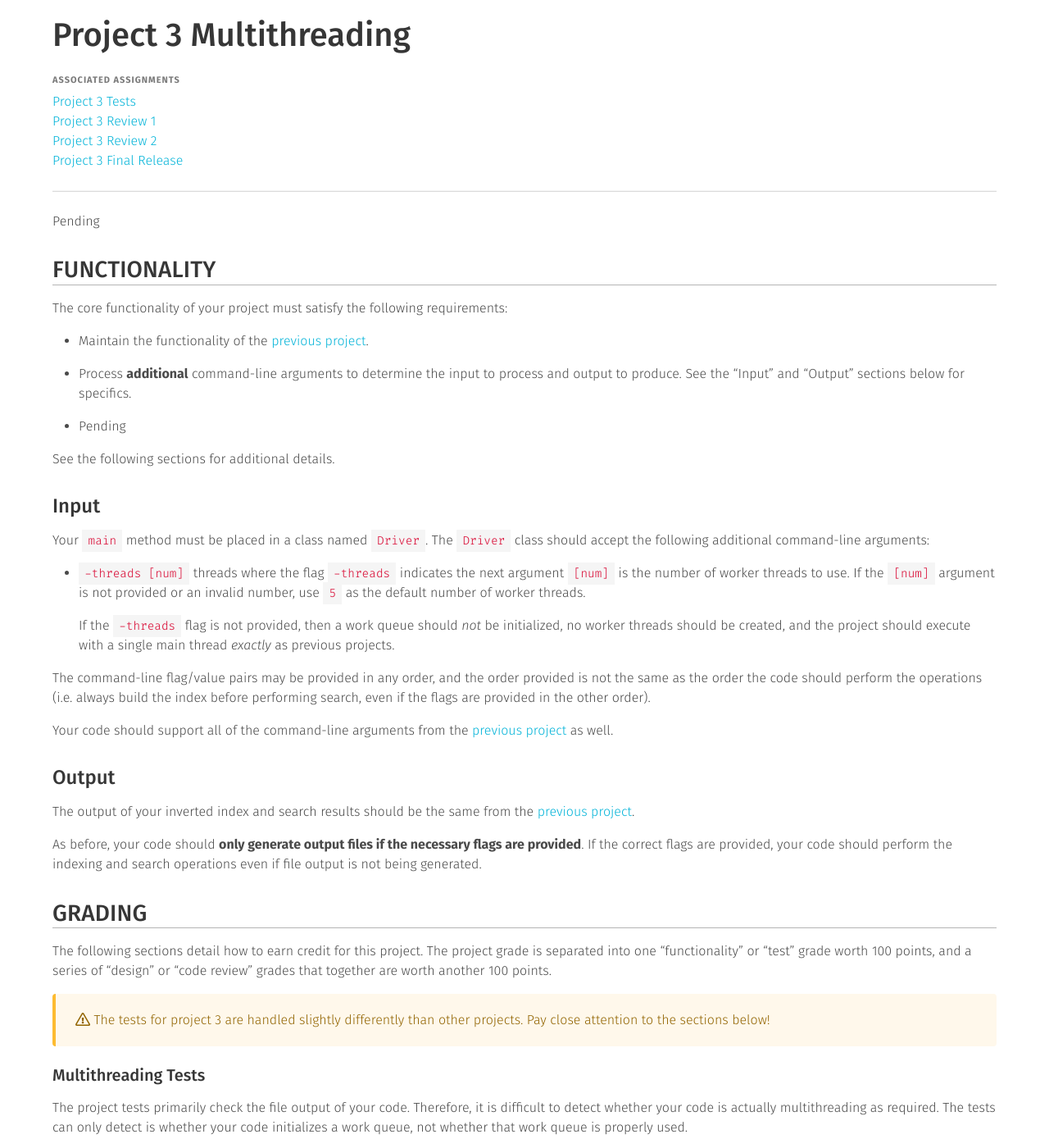
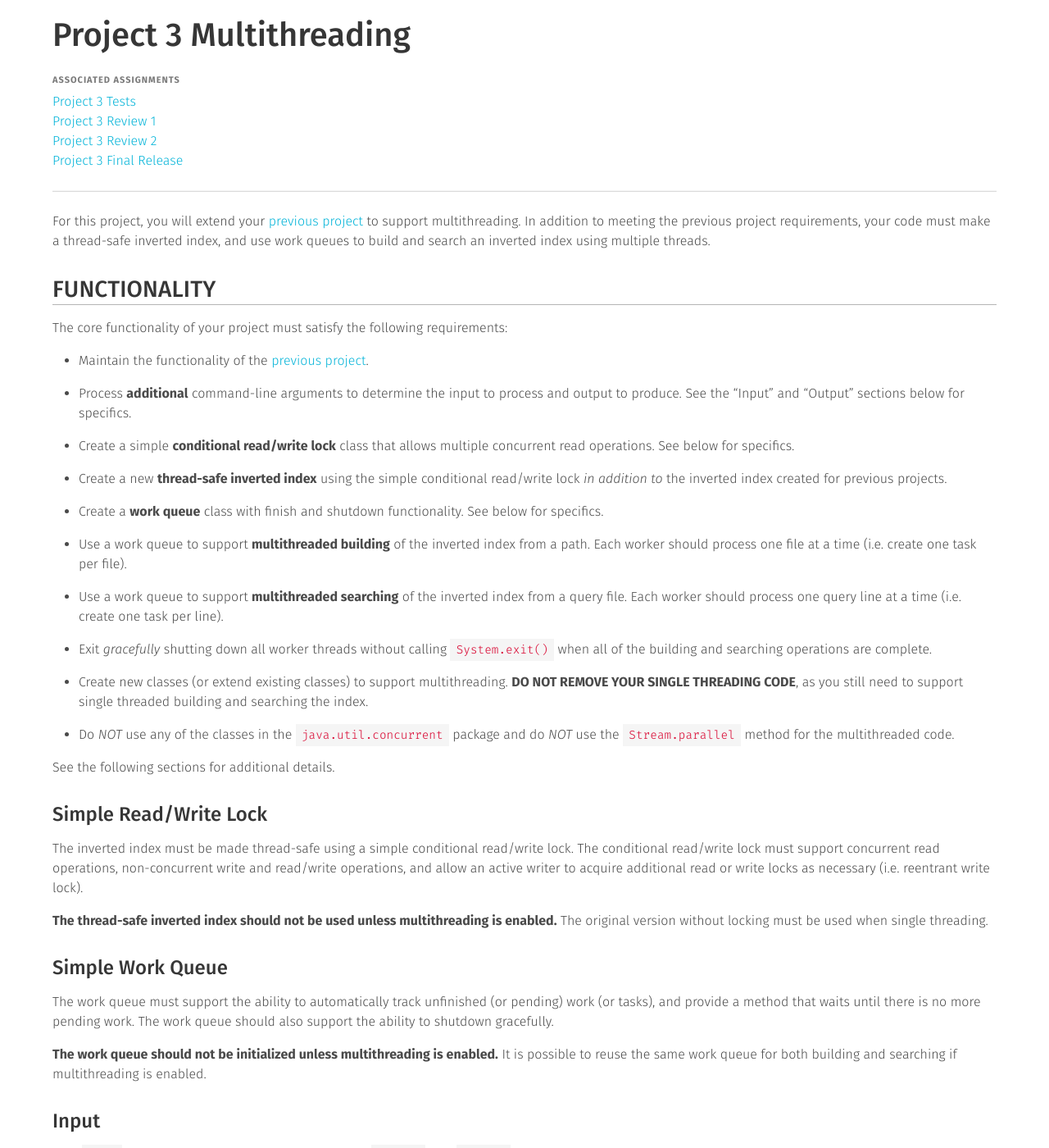
Before and after one commit to usf-cs272-spring2022/usf-cs272-spring2022.github.io, a Jekyll site: the page built from _projects/project-3.md, in a window 1280 px wide and 1400 px high, scrolled down 282 px. Shown: the whole window at 82% size. Built offline with Jekyll 4.4.1, drawn with Linux system fonts in a browser that asks for light colours; comment, search, counter and statistics services are not loaded; some of the changed text lies outside the part shown.

Commit message:
Filled in functionality

````diff
--- a/_projects/project-3.md
+++ b/_projects/project-3.md
@@ -25,7 +25,7 @@ assignments:
     link: 'https://usfca.instructure.com/courses/1605147/assignments/7166808'
 ---
 
-Pending
+For this project, you will extend your [previous project](project-{{ page.project | minus: 1 }}.html) to support multithreading. In addition to meeting the previous project requirements, your code must make a thread-safe inverted index, and use work queues to build and search an inverted index using multiple threads.
 
 ## Functionality
 {: .page-header }
@@ -36,9 +36,35 @@ The core functionality of your project must satisfy the following requirements:
 
   - Process **additional** command-line arguments to determine the input to process and output to produce. See the "Input" and "Output" sections below for specifics.
 
-  - Pending
+  - Create a simple **conditional read/write lock** class that allows multiple concurrent read operations. See below for specifics.
+
+  - Create a new **thread-safe inverted index** using the simple conditional read/write lock *in addition to* the inverted index created for previous projects.
+
+  - Create a **work queue** class with finish and shutdown functionality. See below for specifics.
+
+  - Use a work queue to support **multithreaded building** of the inverted index from a path. Each worker should process one file at a time (i.e. create one task per file).
+
+  - Use a work queue to support **multithreaded searching** of the inverted index from a query file. Each worker should process one query line at a time (i.e. create one task per line).
+
+  - Exit *gracefully* shutting down all worker threads without calling `System.exit()` when all of the building and searching operations are complete.
+
+  - Create new classes (or extend existing classes) to support multithreading. **DO NOT REMOVE YOUR SINGLE THREADING CODE**, as you still need to support single threaded building and searching the index.
+
+  - Do *NOT* use any of the classes in the `java.util.concurrent` package and do *NOT* use the `Stream.parallel` method for the multithreaded code.
 
 See the following sections for additional details.
+
+### Simple Read/Write Lock
+
+The inverted index must be made thread-safe using a simple conditional read/write lock. The conditional read/write lock must support concurrent read operations, non-concurrent write and read/write operations, and allow an active writer to acquire additional read or write locks as necessary (i.e. reentrant write lock).
+
+**The thread-safe inverted index should not be used unless multithreading is enabled.** The original version without locking must be used when single threading.
+
+### Simple Work Queue
+
+The work queue must support the ability to automatically track unfinished (or pending) work (or tasks), and provide a method that waits until there is no more pending work. The work queue should also support the ability to shutdown gracefully.
+
+**The work queue should not be initialized unless multithreading is enabled.** It is possible to reuse the same work queue for both building and searching if multithreading is enabled.
 
 ### Input
 
@@ -143,8 +169,23 @@ The following are a few examples (non-comprehensive) to illustrate the usage of
 Consider the following example:
 
 ```
-pending
+-text "input/text/simple/" -query "input/query/simple.txt" -results actual/search-exact-simple.json -threads 3
 ```
+
+The above arguments behave the same as [project {{ page.project | minus: 1 }}](project-{{ page.project | minus: 1 }}.html), except use `3` worker threads in a work queue to multithread both the building and search.
+
+```
+-text "input/text/simple/" -query "input/query/simple.txt" -results actual/search-exact-simple.json -threads
+```
+
+The above arguments are nearly the same, except use the default of `5` worker threads.
+
+
+```
+-text "input/text/simple/" -query "input/query/simple.txt" -results actual/search-exact-simple.json
+```
+
+This should behave *exactly* the same as [project {{ page.project | minus: 1 }}](project-{{ page.project | minus: 1 }}.html), using single-threading without any worker threads.
 
 ### Related Content
 
@@ -166,9 +207,33 @@ You should *not* wait until you have completed all of the associated homework as
 
 ### Hints
 
+**Do not start on this project until you understand the multithreading code shown in class.** If you are stuck on the code shown in class, we are here to help!
+
 Your goal should be to get to testable code as quickly as possible first, and then to focus on passing the functionality tests. One possible breakdown of tasks are:
 
-  - Pending
+  - Configure `log4j2` add debug messages in your code. Once you are certain a class is working, disable debug messages for that class in your `log4j2.xml` file.
+
+  - Extend your previous inverted index to create a thread-safe version using a conditional read/write lock.
+
+  - Create new code to build the index using a work queue (creating one task per file). Make sure your code still passes the tests.
+
+  - Create new code to process the query file using a work queue (creating one task per query line). Make sure your code still passes the tests.
+
+  - Test your code in a multitude of settings and with different numbers of threads. Some issues will only come up occasionally, or only on certain systems.
+
+  - Test your code with logging enabled. Then, test your code with logging completely disabled. Your code will run faster without logging, which sometimes causes some concurrency problems.
+
+**Do not worry about efficiency until after your first code review.** However, if you have had one code review and are running into issues, look for the following common issues:
+
+  - Make sure the code does not over-notify (e.g. wake up threads more often than necessary).
+
+  - Make sure the code does not over-finish (e.g. call finish more often than necessary).
+
+  - Make sure the code does not over-block (e.g. perform blocking operations within a loop).
+
+  - Make sure the code does not over-synchronize (e.g. preventing operations that could occur at the same time).
+
+These issues are best detected using logging.
 
 It is important to **get started early** so you have plenty of time to think about how you want to approach the project *and* start coding iteratively. Planning to complete the code in too large of a chunk is a recipe to get stuck and fall behind!
 
@@ -207,60 +271,5 @@ The core functionality of your project must satisfy the following requirements:
 
 The functionality of your project will be evaluated with various JUnit tests. Please see the [Testing](#testing) section for specifics.
 
-### Simple Read/Write Lock
-
-The custom simple read/write lock must support concurrent read operations, non-concurrent write and read/write operations, and allow an active writer to acquire additional read or write locks as necessary (i.e. reentrant write lock).
-
-### Simple Work Queue
-
-The work queue must support the ability to automatically track unfinished (or pending) work, and provide a method that waits until there is no more pending work. The work queue should also support the ability to shutdown gracefully.
-
-**The work queue should not be initialized unless multithreading is enabled.** It is possible to reuse the same work queue for both building and searching if multithreading is enabled.
-
-## Testing
-{: .page-header }
-
-Unlike previous projects, you only have to pass 100% of the tests in the `Project3aTest.java` group of JUnit tests to satisfy the project functionality requirements and sign up for your first project 3 code review. This test group does NOT include the long-running runtime tests that benchmark your single- versus multi-threading code.
-
-This is handled automatically by the Github Actions test script. If it detects a project `v3.0.x` release it will automatically run `Project3aTest.java`. For all other releases, like `v3.1.x`, it will run `Project3bTest.java` instead. This DOES include the long-running runtime tests that benchmark your code. Be prepared to wait!
-
-You must pass `Project3bTest.java` for followup code reviews and to earn the project design grade. This includes getting a speedup of at least `1.1x` faster on average using multi-threading. However, it is possible to get speedups of `1.7x` faster or more.
-
-<article class="message is-warning">
-  <div class="message-body"><i class="far fa-stopwatch"></i>&nbsp;Be patient. The tests for project 3 can take some time to complete, even if you have an efficient approach.</div>
-</article>
-
-## Hints
-{: .page-header }
-
-It is important to develop the project iteratively. One possible breakdown of tasks are:
-
-  - Get `log4j2` working and start adding debug messages in your code. Once you are certain a class is working, disable debug messages for that class in your `log4j2.xml` file.
-
-  - Consider extending your previous inverted index to create a thread-safe version. You may need to add additional functionality to your single-threaded versions.
-
-  - Modify how you build your index to use multithreading and a work queue. Make sure you still pass the unit tests.
-
-  - Modify how you search your index to use multithreading and a work queue. Make sure you still pass the unit tests.
-
-  - Test your code in a multitude of settings and with different numbers of threads. Some issues will only come up occasionally, or only on certain systems.
-
-  - Test your code with logging enabled, and then test your code with logging completely disabled. Your code will run faster without logging, which sometimes causes some concurrency problems.
-
-  - Lastly, do not start on this project until you understand the multithreading code shown in class. If you are stuck on the code shown in class, PLEASE SEEK HELP. You do not need to figure it out on your own! You can ask the CS tutors, the teacher assistant, or the instructor for help.
-
-**Do not worry about efficiency until after your first code review.** However, if you have had one code review and are running into issues, look for the following common issues:
-
-  - Make sure the code does not over-notify (e.g. wake up threads more often than necessary).
-
-  - Make sure the code does not over-finish (e.g. call finish more often than necessary).
-
-  - Make sure the code does not over-block (e.g. perform blocking operations within a loop).
-
-  - Make sure the code does not over-synchronize (e.g. preventing operations that could occur at the same time).
-
-These issues are best detected using logging.
-
-The important part will be to test your code as you go. The JUnit tests provided only test the entire project as a whole, not the individual parts. You are responsible for testing the individual parts themselves.
 
 {% endcomment %}
````
Also changed, not shown: other parts of _projects/project-3.md (+0 -1 lines).
